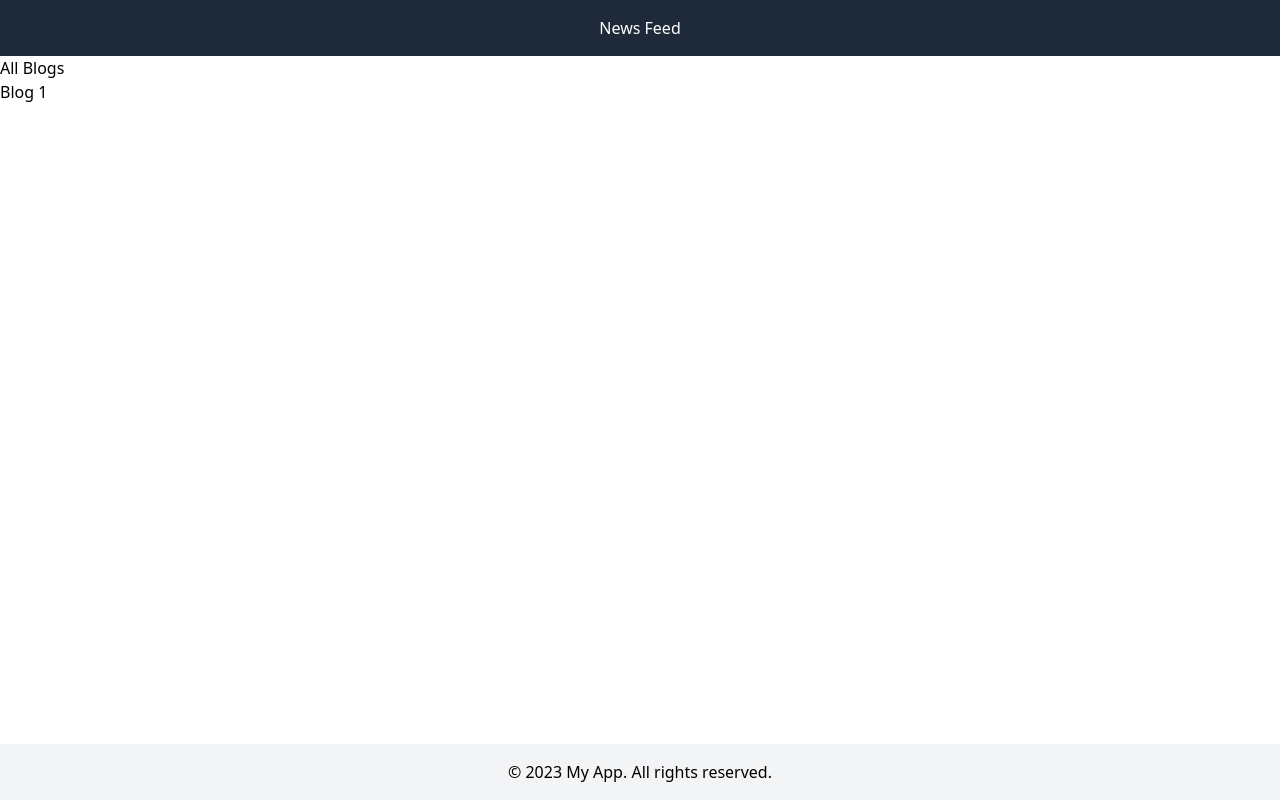
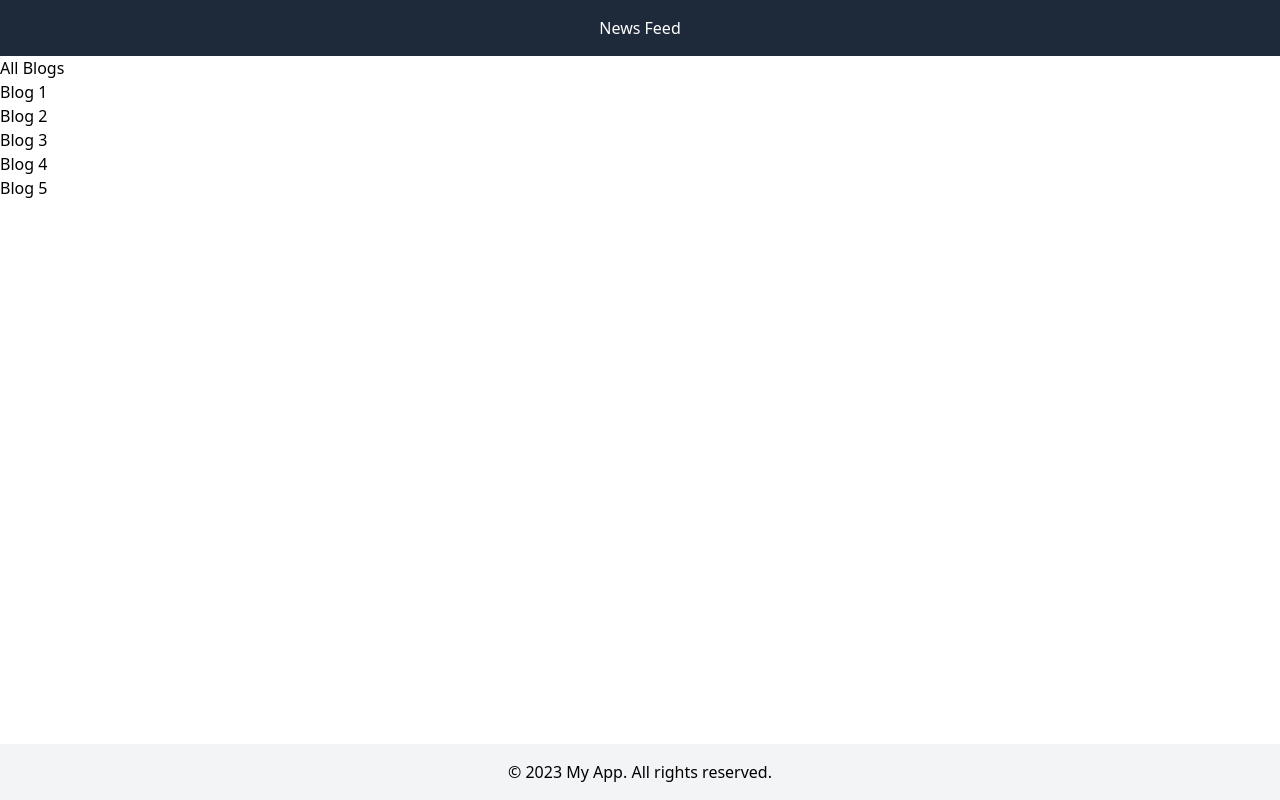
Before and after one commit to nirajkumardangi/nextjs-procodrr, a Next.js app in the folder 01-first-next-app/: page /blogs in a window 1280 px wide. Built offline with nearby package versions, Linux system fonts and the light colour scheme.

Commit message:
Pre-generate static pages at build time by using function generateStaticParams()

```diff
--- a/01-first-next-app/app/blogs/[blog]/page.js
+++ b/01-first-next-app/app/blogs/[blog]/page.js
@@ -1,3 +1,4 @@
+// Generate metadata for the page title based on the blog parameter
 export async function generateMetadata({ params }) {
   const { blog } = await params;
   return {
@@ -5,7 +6,20 @@ export async function generateMetadata({ params }) {
   };
 }
 
+// Pre-generate static pages for these blog IDs at build time
+export function generateStaticParams() {
+  return [
+    { blog: "1" },
+    { blog: "2" },
+    { blog: "3" },
+    { blog: "4" },
+    { blog: "5" },
+  ];
+}
+
+// Main blog page component - renders the blog post based on the dynamic [blog] parameter
 export default async function blog({ params, searchParams }) {
   const { blog } = await params;
+  console.log(blog);
   return <h2>Blog Name: {blog}</h2>;
 }
--- a/01-first-next-app/app/blogs/page.js
+++ b/01-first-next-app/app/blogs/page.js
@@ -1,3 +1,5 @@
+import Link from "next/link";
+
 export const metadata = {
   title: "Blogs",
 };
@@ -8,7 +10,19 @@ export default function Blogs() {
       <h2>All Blogs</h2>
       <ul>
         <li>
-          <a>Blog 1</a>
+          <Link href="blogs/1">Blog 1</Link>
+        </li>
+        <li>
+          <Link href="blogs/2">Blog 2</Link>
+        </li>
+        <li>
+          <Link href="blogs/3">Blog 3</Link>
+        </li>
+        <li>
+          <Link href="blogs/4">Blog 4</Link>
+        </li>
+        <li>
+          <Link href="blogs/5">Blog 5</Link>
         </li>
       </ul>
     </>
```
